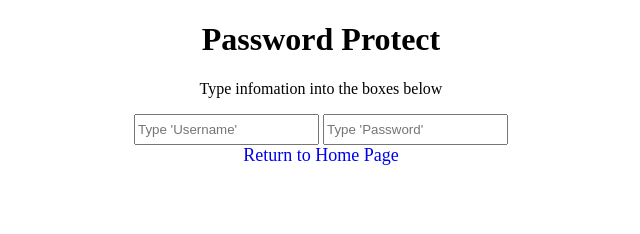
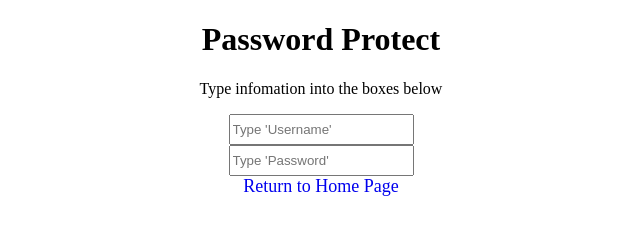
Before and after one commit to PJIceskull/n220fall22, a plain HTML site: page 7_UserInputs/userInput_Exercise/passwordProtect/passwordProtect.html in a window 1280 px wide. Shown: the whole page, without its empty margins (319-959 px from the left). Drawn offline with Linux system fonts and the light colour scheme.

Commit message:
aligned Div

```diff
--- a/7_UserInputs/userInput_Exercise/style.css
+++ b/7_UserInputs/userInput_Exercise/style.css
@@ -33,3 +33,12 @@ button:hover {
 input {
   height: 25px;
 }
+
+.userInfo-Box {
+  display: flex;
+  justify-content: space-between;
+  align-items: center;
+  flex-direction: column;
+  /* background-color: #ff6347; */
+  min-height: 50px;
+}
```
